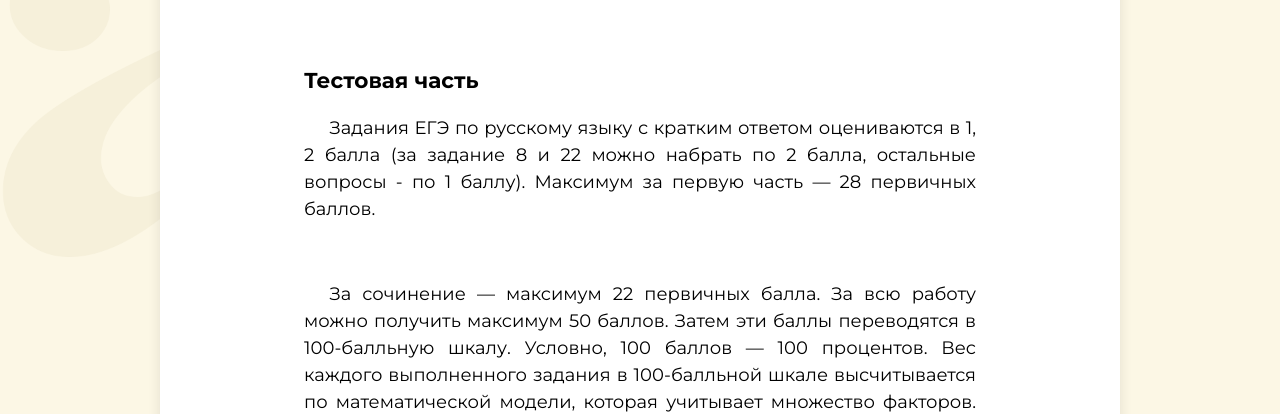
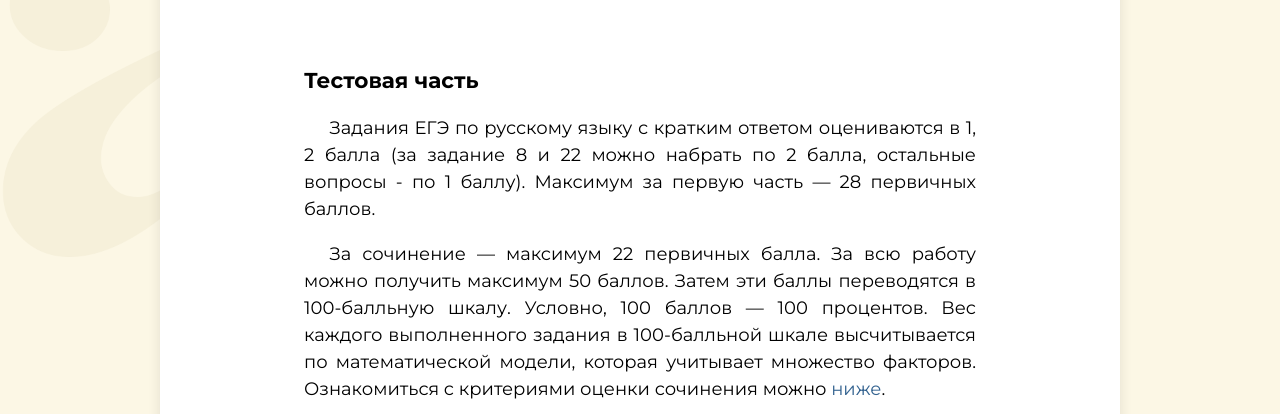
Before and after one commit to EvgenyKorenchuk/rus_EGE, a plain HTML site: page essayAndCriteria/criteria.html in a window 1280 px wide. Shown: the part 387-801 px from the top of the page. Drawn offline with Linux system fonts and the light colour scheme.

Commit message:
Update criteria.html

```diff
--- a/essayAndCriteria/criteria.html
+++ b/essayAndCriteria/criteria.html
@@ -49,7 +49,7 @@
 			<h1>Критерии оценивания</h1>
 			<br>
 			<h3>Тестовая часть</h3>
-			<p>Задания ЕГЭ по русскому языку с кратким ответом оцениваются в 1, 2 балла (за задание 8 и 22 можно набрать по 2 балла, остальные вопросы - по 1 баллу). Максимум за первую часть — 28 первичных баллов.</p><br>
+			<p>Задания ЕГЭ по русскому языку с кратким ответом оцениваются в 1, 2 балла (за задание 8 и 22 можно набрать по 2 балла, остальные вопросы - по 1 баллу). Максимум за первую часть — 28 первичных баллов.</p>
 			<p>За сочинение — максимум 22 первичных балла. За всю работу можно получить максимум 50 баллов. Затем эти баллы переводятся в 100-балльную шкалу. Условно, 100 баллов — 100 процентов. Вес каждого выполненного задания в 100-балльной шкале высчитывается по математической модели, которая учитывает множество факторов. Ознакомиться с критериями оценки сочинения можно <a class="link4" href="../essayAndCriteria/criteria.html#1">ниже</a>.</p>
 			<br>
 			<table class="table2">
```
